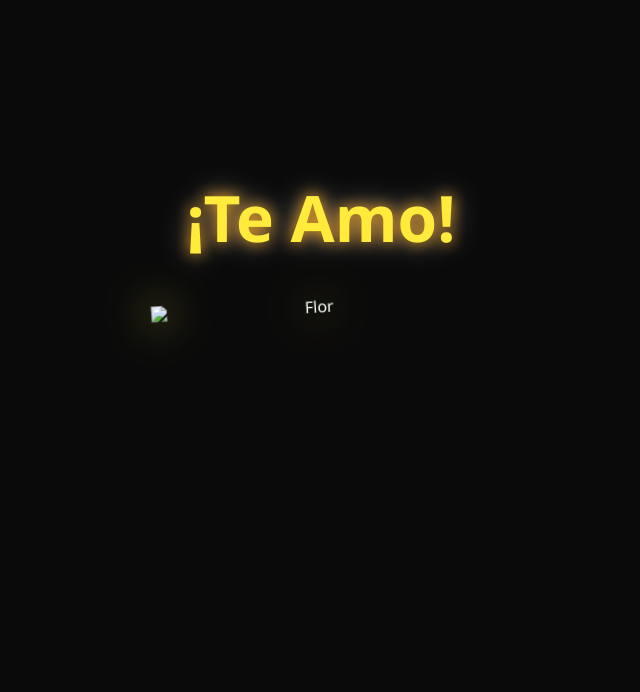
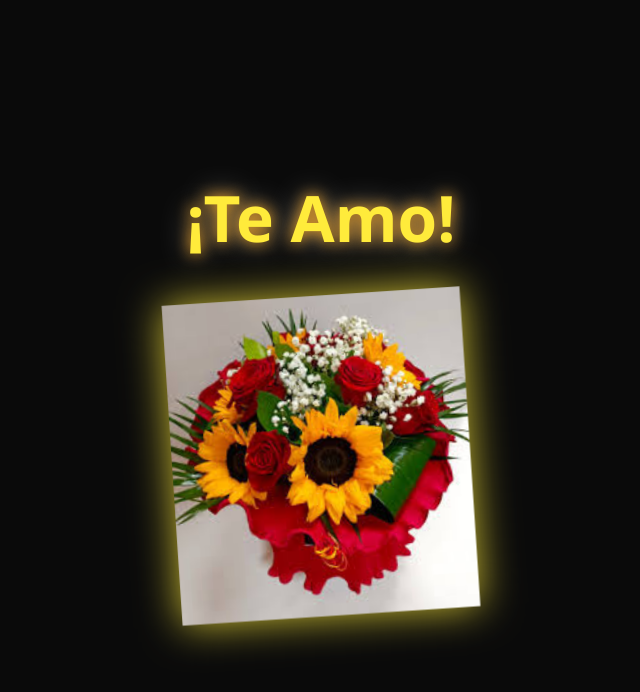
Before and after one commit to YaderM/flores-amarillas, a plain HTML site: page index.html in a window 1280 px wide. Both pictures are taken after a click on the button "Presiona aquí 🌻". Shown: the whole page, without its empty margins (319-959 px from the left). Drawn offline with Linux system fonts and the light colour scheme.

Commit message:
Sustitución de archivo de imagen dañado

```diff
--- a/index.html
+++ b/index.html
@@ -17,7 +17,7 @@
             <h1 class="texto-final">¡Te Amo!</h1>
 
             <div class="flower">
-                <img src="girasol.jpg" alt="Flor" class="img-flor">
+                <img src="girasol.jpeg" alt="Flor" class="img-flor">
             </div>
 
             <canvas id="canvas-fuegos"></canvas>
```
Also changed, not shown: girasol.jpeg (added), girasol.jpg (deleted).
